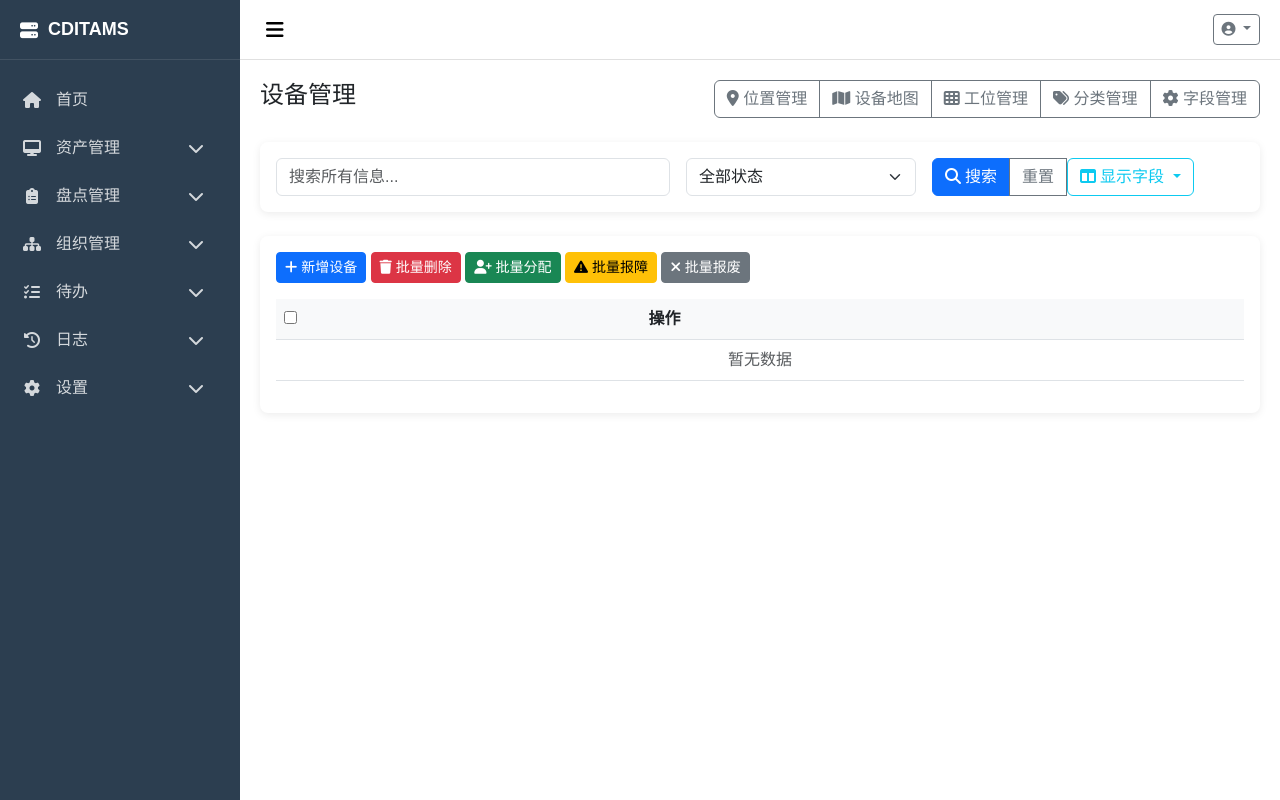
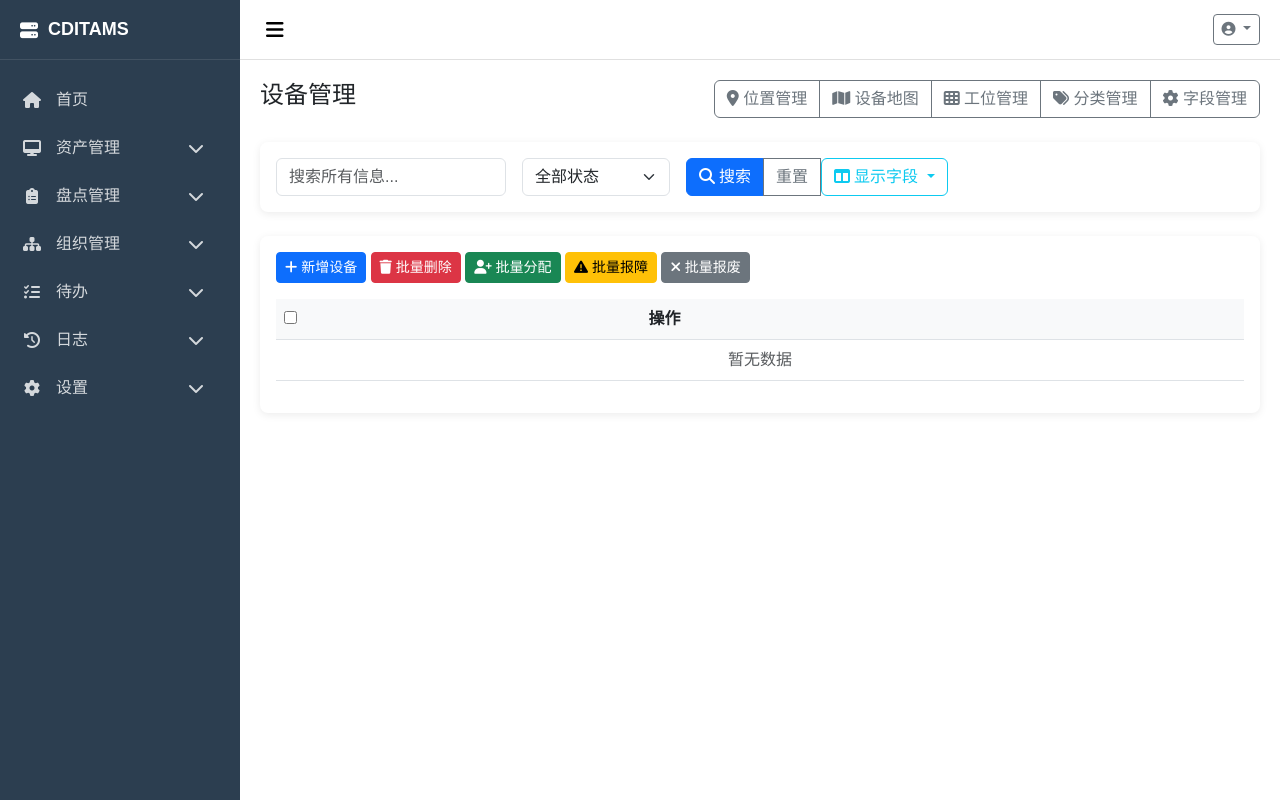
Before and after one commit to juzixs/CDITAMS, a Django app: page /assets/ in a window 1280 px wide. Run offline with Django 5.2, Linux system fonts and the light colour scheme; the visitor is signed in with stand-in values (Sample User, id 1); data that the repository does not hold is empty; some libraries are stand-ins or nearby versions.

Commit message:
调整设备管理页面搜索栏

```diff
--- a/templates/assets/device_list.html
+++ b/templates/assets/device_list.html
@@ -18,10 +18,10 @@
 <div class="card mb-4">
     <div class="card-body">
         <form method="get" class="row g-3">
-            <div class="col-md-5">
+            <div class="col-md-3">
                 <input type="text" name="search" class="form-control" placeholder="搜索所有信息..." value="{{ request.GET.search }}">
             </div>
-            <div class="col-md-3">
+            <div class="col-md-2">
                 <select name="status" class="form-select">
                     <option value="">全部状态</option>
                     <option value="normal" {% if request.GET.status == 'normal' %}selected{% endif %}>使用</option>
@@ -30,7 +30,7 @@
                     <option value="unused" {% if request.GET.status == 'unused' %}selected{% endif %}>闲置</option>
                 </select>
             </div>
-            <div class="col-md-4">
+            <div class="col-md-7">
                 <div class="btn-group">
                     <button type="submit" class="btn btn-primary"><i class="fas fa-search me-1"></i>搜索</button>
                     <a href="{% url 'device_list' %}" class="btn btn-outline-secondary">重置</a>
```
